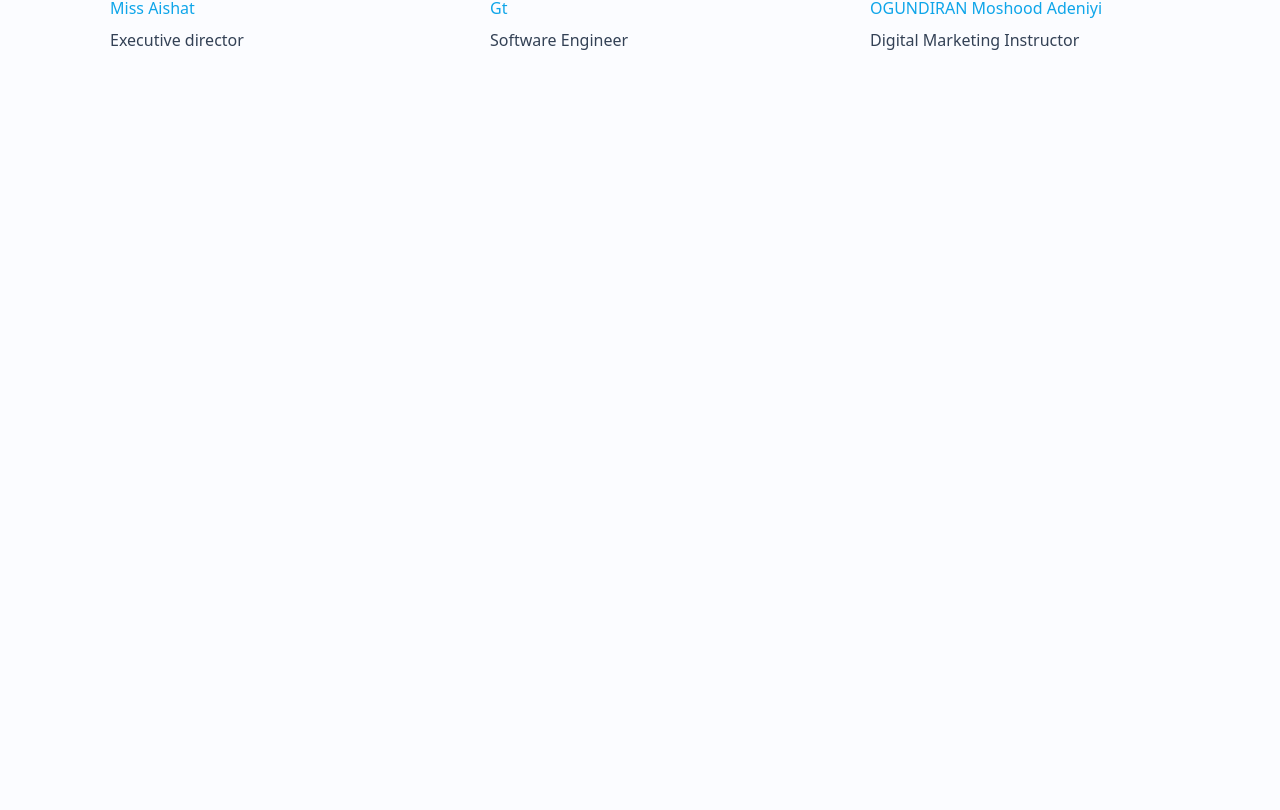
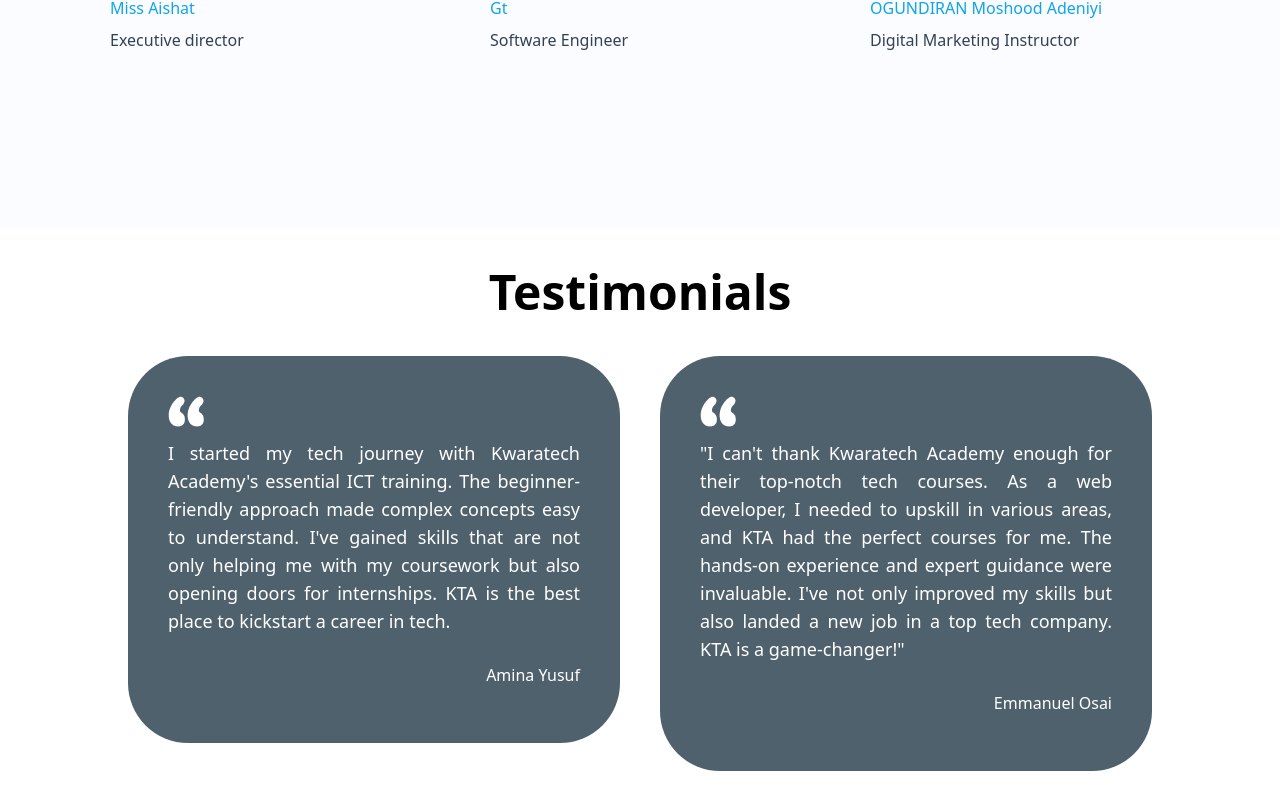
Before and after one commit to best2025j/kta-project, a React (Vite) app: page / in a window 1280 px wide. Shown: the part 6311-7121 px from the top of the page. Before the commit the page ends 6539 px from the top, so only its background shows below. Built offline with nearby package versions, Linux system fonts and the light colour scheme.

Commit message:
feat: testimony of the student added

```diff
--- /dev/null
+++ b/src/components/ui/Testimony.jsx
@@ -0,0 +1,39 @@
+import React from "react";
+
+const Testimony = () => {
+  return (
+    <div className=" bg-[#fff] text-white h-full py-10 ">
+      <div className="w-[80%] flex justify-center items-center flex-col mx-auto">
+        <h1 className="text-black text-5xl font-bold">Testimonials</h1>
+        <div className="flex justify-between py-10  gap-10">
+          <div className="bg-[#4F616D]  rounded-[60px] h-full w-full p-10 space-y-3 text-justify">
+            <img src="/semi.png" alt="" />
+            <h1 className="text-lg">
+              I started my tech journey with Kwaratech Academy's essential ICT
+              training. The beginner-friendly approach made complex concepts
+              easy to understand. I've gained skills that are not only helping
+              me with my coursework but also opening doors for internships. KTA
+              is the best place to kickstart a career in tech.
+            </h1>
+            <h5 className="flex justify-end py-4">Amina Yusuf</h5>
+          </div>
+
+          <div className="bg-[#4F616D]  rounded-[60px] h-full w-full p-10 space-y-3 text-justify">
+            <img src="/semi.png" alt="" />
+            <h1 className="text-lg">
+              "I can't thank Kwaratech Academy enough for their top-notch tech
+              courses. As a web developer, I needed to upskill in various areas,
+              and KTA had the perfect courses for me. The hands-on experience
+              and expert guidance were invaluable. I've not only improved my
+              skills but also landed a new job in a top tech company. KTA is a
+              game-changer!"
+            </h1>
+            <h5 className="flex justify-end py-4">Emmanuel Osai</h5>
+          </div>
+        </div>
+      </div>
+    </div>
+  );
+};
+
+export default Testimony;
--- a/src/pages/home/Home.jsx
+++ b/src/pages/home/Home.jsx
@@ -7,6 +7,7 @@
 import ContactUs from "../../components/ui/ContactUs";
 import Instructors from "../../components/carouselSections/Instructors";
 import CarouselCards from "../../components/carouselSections/CarouselCards";
+import Testimony from "../../components/ui/Testimony";
 
 const Home = () => {
   return (
@@ -19,6 +20,7 @@
       <Sections />
       <ContactUs />
       <Instructors />
+      <Testimony />
     </div>
   );
 };
```
Also changed, not shown: public/semi.png (added).
